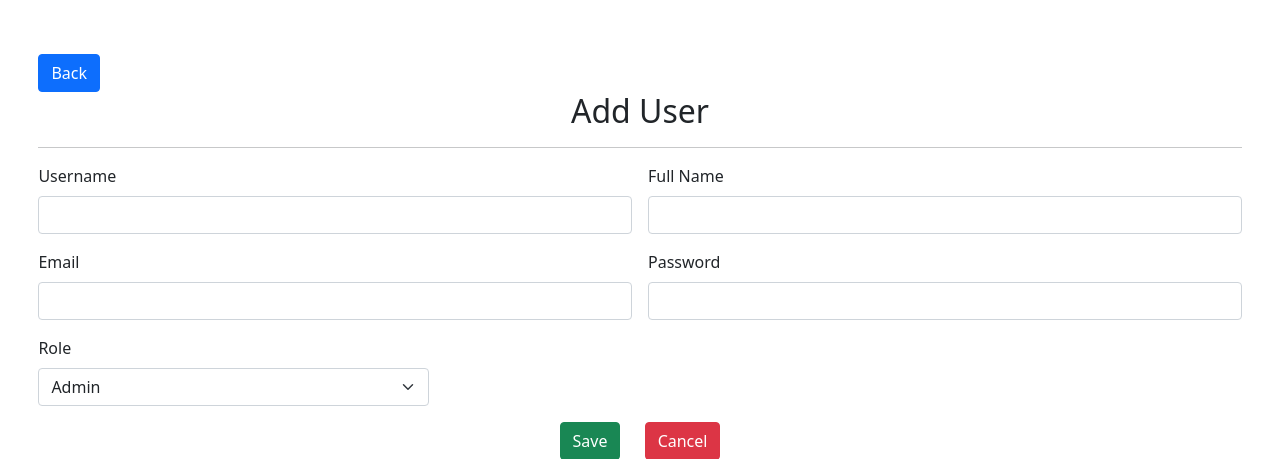
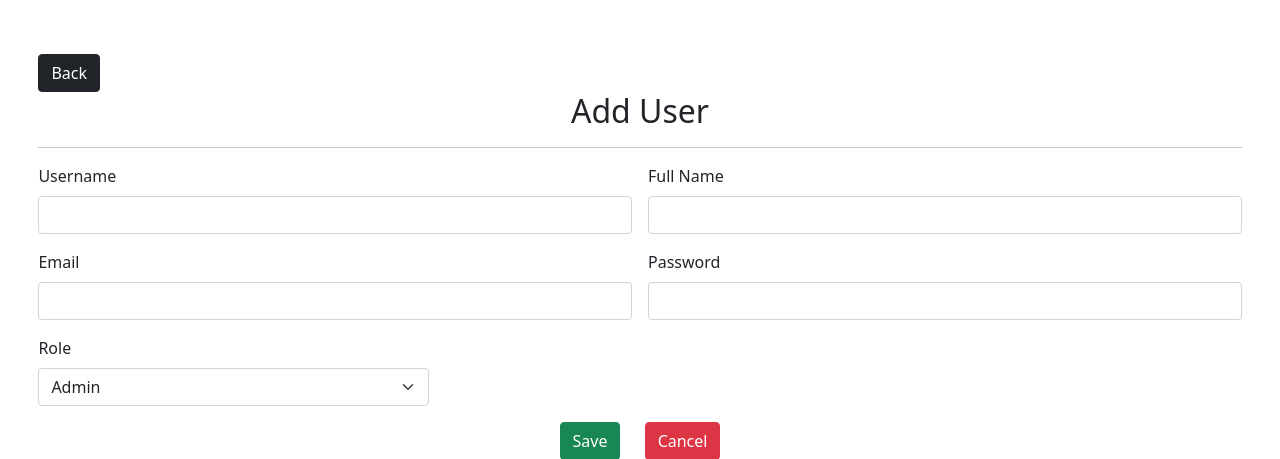
Before and after one commit to muhammedrahees360/Task-Managment-system, a PHP site: page /tms/addUserview.php in a window 1280 px wide. Shown: the part 56-515 px from the top of the page. Run offline with PHP 8.4, Linux system fonts and the light colour scheme; a user stored in the database is signed in.

Commit message:
Update addUserview.php

```diff
--- a/addUserview.php
+++ b/addUserview.php
@@ -17,7 +17,7 @@
             <link href="https://cdn.jsdelivr.net/npm/bootstrap@5.0.2/dist/css/bootstrap.min.css" rel="stylesheet" integrity="sha384-EVSTQN3/azprG1Anm3QDgpJLIm9Nao0Yz1ztcQTwFspd3yD65VohhpuuCOmLASjC" crossorigin="anonymous">
         </head>
         <body style="padding:3vw ;">
-        <a class="btn btn-primary" href="displayuser.php">Back</a>
+        <a class="btn btn-dark" href="displayuser.php">Back</a>
             <h2><center>Add User</center></h2><hr>
             <form class="row g-3" method="POST" action="adduser.model.php">
                 <div class="col-md-6">
```
